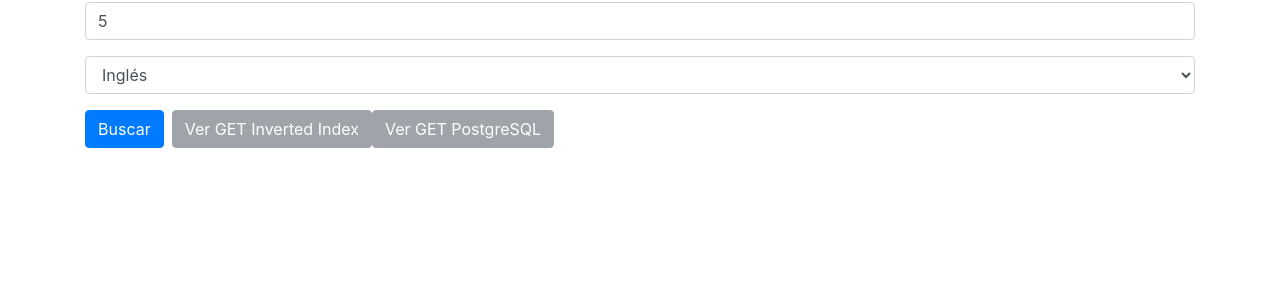
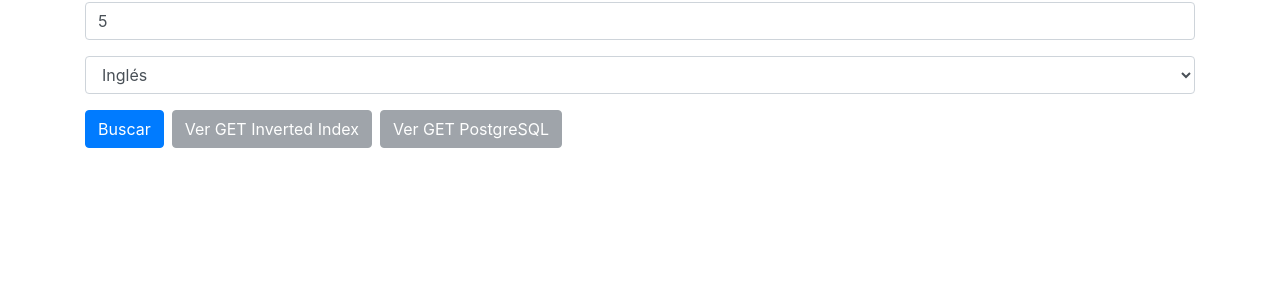
Before and after one commit to ricardoamiel/TestingRevInd, a Flask app: page / in a window 1280 px wide. Shown: the part 156-456 px from the top of the page. Run offline with Flask 3, Linux system fonts and the light colour scheme; parts of the project's set-up code (start-up, migrations or seed data) failed here and were passed over; some libraries are stand-ins or nearby versions.

Commit message:
small button styling change

```diff
--- a/templates/index.html
+++ b/templates/index.html
@@ -146,7 +146,7 @@
         </div>
         <div class="form-group d-flex">
             <button onclick="search()" class="btn btn-primary mr-2">Buscar</button>
-            <a id="get-url-button-inv" target="_blank" class="btn btn-secondary disabled">Ver GET Inverted Index</a>
+            <a id="get-url-button-inv" target="_blank" class="btn btn-secondary disabled mr-2">Ver GET Inverted Index</a>
             <a id="get-url-button-psql" target="_blank" class="btn btn-secondary disabled">Ver GET PostgreSQL</a>
         </div>
         <div id="results" class="mt-5"></div>
```
